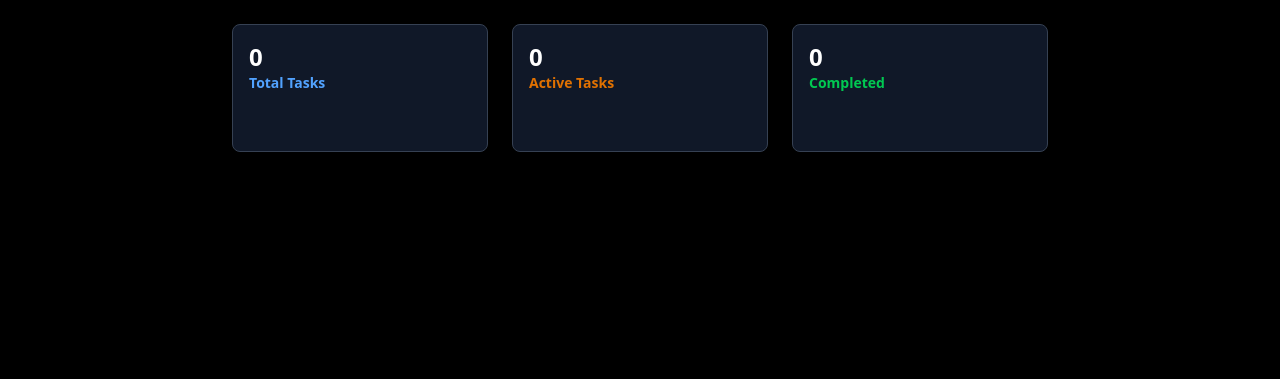
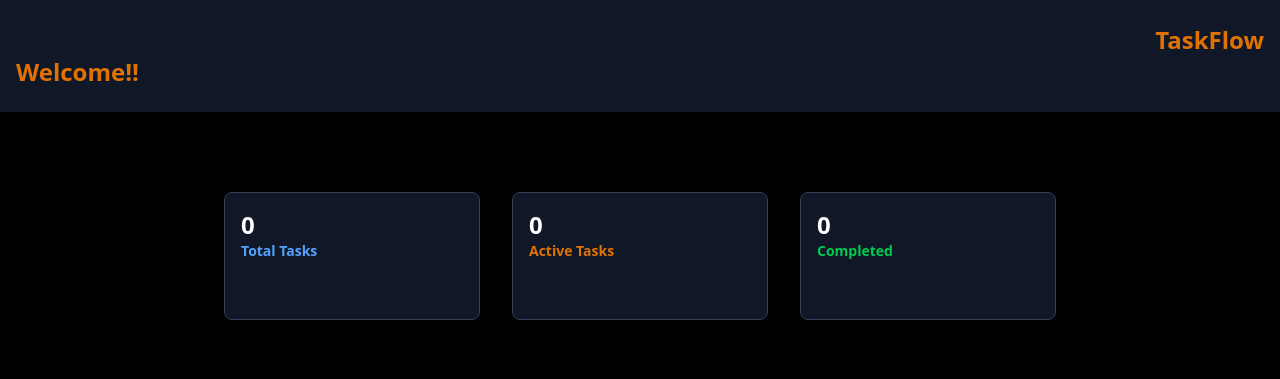
Before and after one commit to Deborah-Teta/Task-Management, a plain HTML site: page index.html in a window 1280 px wide. Drawn offline with nearby package versions, Linux system fonts and the light colour scheme.

Commit message:
index.html updates
built and styles a header, and the status part

```diff
--- a/index.html
+++ b/index.html
@@ -9,10 +9,21 @@
 </head>
 
 <body class="font-sans bg-black min-h-screen">
-    <main>
-
+    <header class="bg-gray-900 shadow-lg">
+        <div class="container mx-auto px-4 py-6">
+            <div class="flex justify-between items-center">
+                <i class="font-awesome fa-tasks text-indigo-600 text-2xl mr-3"></i>
+                <h1 class="text-2xl font-bold text-amber-600">TaskFlow</h1>
+            </div>
+            <div class="flex justify-between items-center space-x-4">
+                <span class="text-amber-600 font-bold text-2xl">Welcome!!</span>
+            </div>
+        </div>
+    </header>
+    <main class="container mx-auto px-4 py-8">
+        <!--status part-->
         <section>
-            <div class="flex flex-cols-3 justify-center items-center gap-6 mt-6 mb-6">
+            <div class="flex flex-cols-3 justify-center items-center gap-8 mt-12 mb-6">
                 <div class="w-64 h-32 rounded-lg p-3 bg-gray-900 shadow-lg sm: p-4 border border-gray-700">
                     <div class="text-xl sm:text-2xl font-bold text-white" id="totalTasks">0</div>
                     <div class="text-xs font-semibold text-blue-400 sm:text-sm">Total Tasks</div>
@@ -27,6 +38,12 @@
                 </div>
             </div>
         </section>
+        <!--Add task input form-->
+        <section>
+            <div>
+
+            </div>
+        </section>
 
     </main>
 
```
